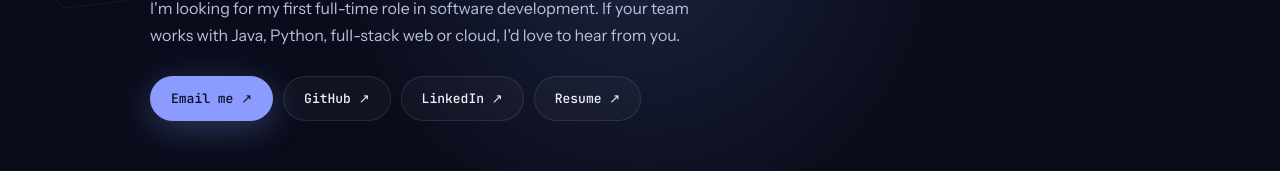
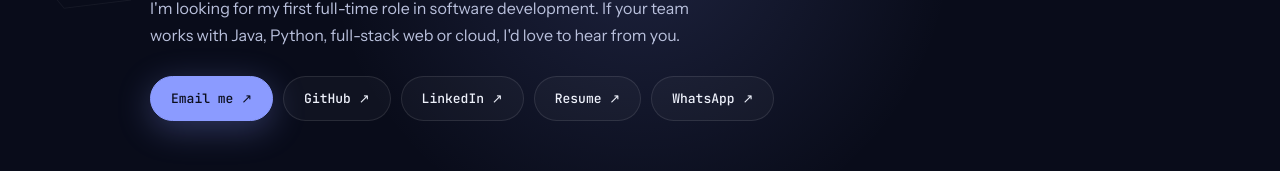
Before and after one commit to bharath609/YBharathKumar.portfolio, a React (Vite) app: page / in a window 1280 px wide. Shown: the part 5852-6023 px from the top of the page. Built offline with nearby package versions, Linux system fonts and the light colour scheme.

Commit message:
Contact: add WhatsApp button (wa.me/918519828505)

```diff
--- a/src/main.jsx
+++ b/src/main.jsx
@@ -8,6 +8,7 @@ const EMAIL = 'ybharathkumar2006@gmail.com';
 const GMAIL = `https://mail.google.com/mail/?view=cm&fs=1&to=${EMAIL}&su=${encodeURIComponent('Hello Bharath')}`;
 const GITHUB = 'https://github.com/bharath609';
 const LINKEDIN = 'https://www.linkedin.com/in/y-bharath-kumar-5990b4263/';
+const WHATSAPP = `https://wa.me/918519828505?text=${encodeURIComponent('Hello Bharath')}`;
 const PHOTO = photo;
 const RESUME = import.meta.env.VITE_RESUME || `${import.meta.env.BASE_URL}resume.pdf`;
 
@@ -249,6 +250,7 @@ function App() {
               <Ext href={GITHUB}>GitHub ↗</Ext>
               <Ext href={LINKEDIN}>LinkedIn ↗</Ext>
               <Ext href={RESUME}>Resume ↗</Ext>
+              <Ext href={WHATSAPP}>WhatsApp ↗</Ext>
             </div>
           </div>
         </section>
```
